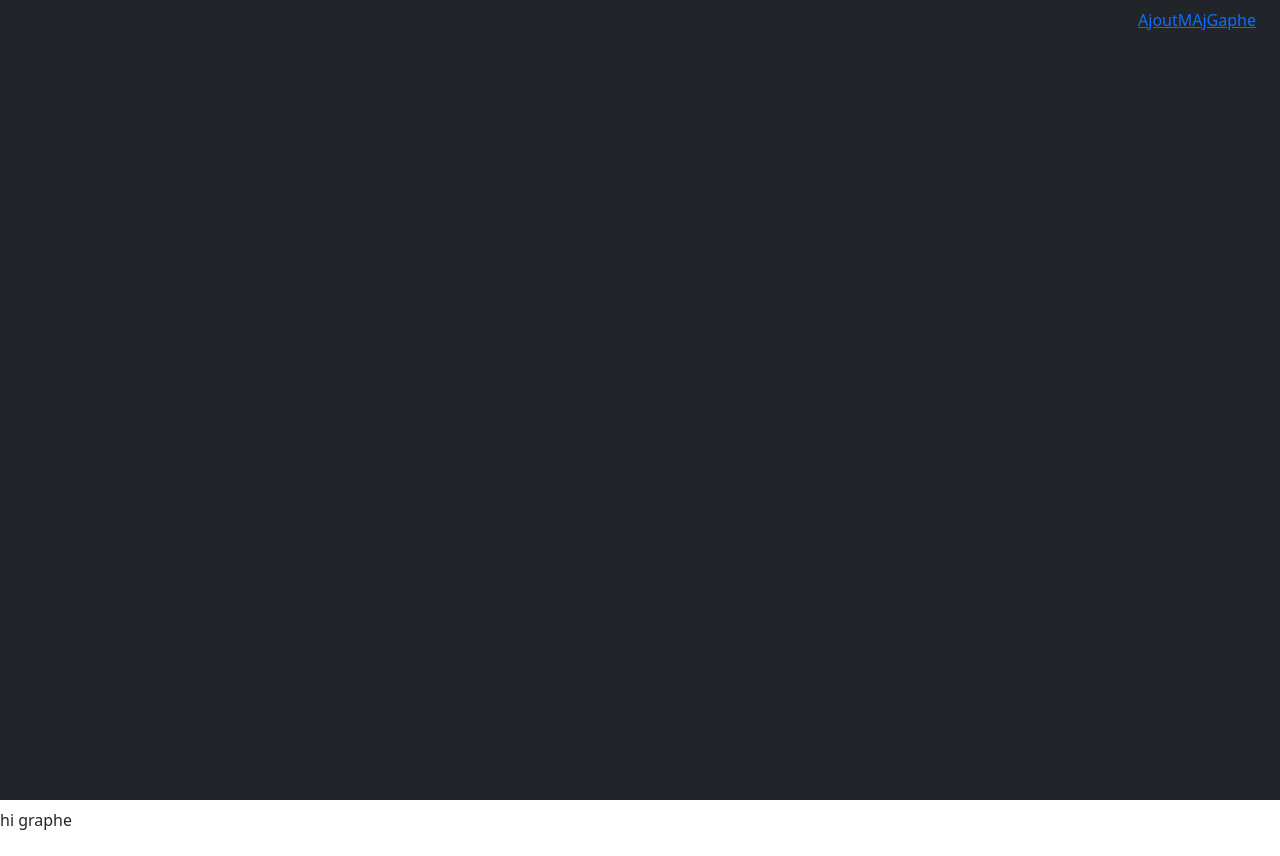
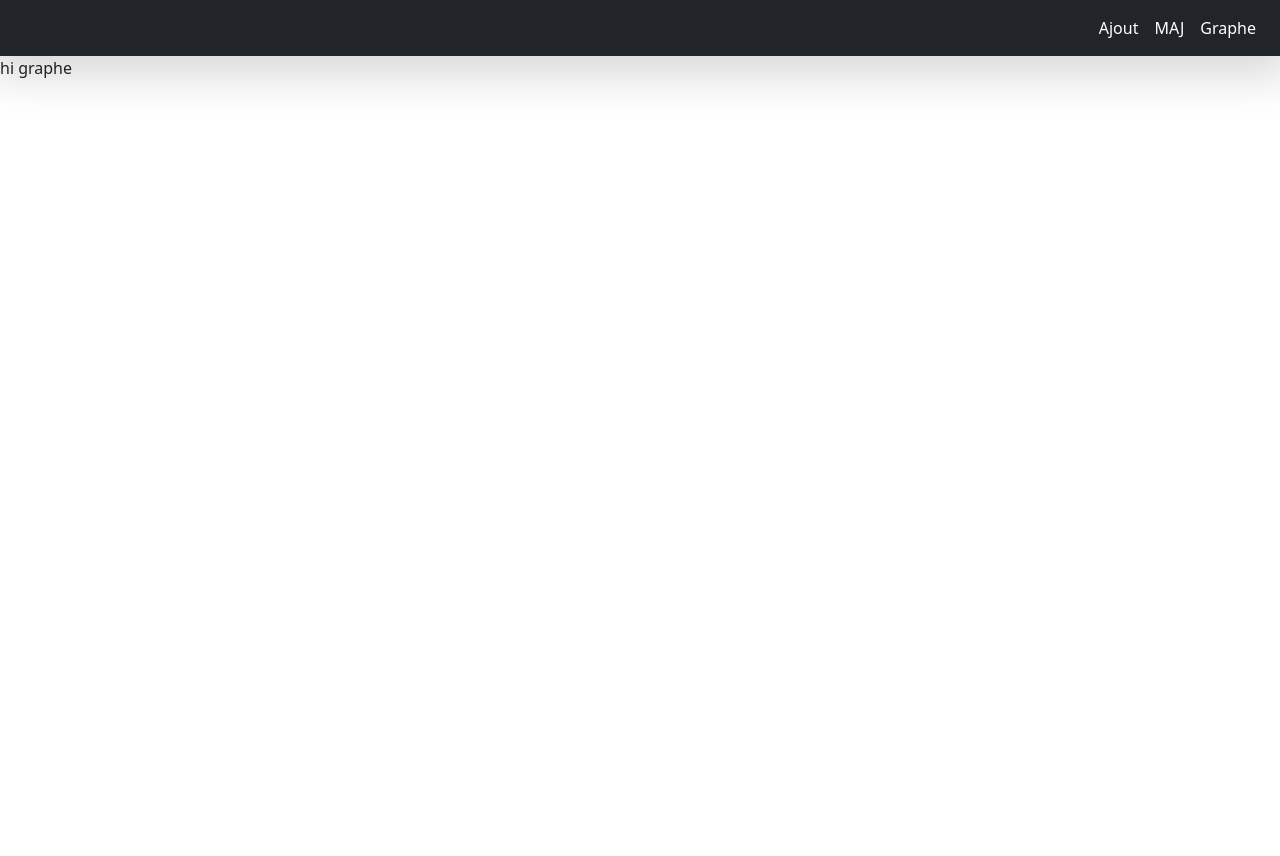
Before and after one commit to PrincyRazafy/Gestion_employe, a Vue app: page / in a window 1280 px wide. After the commit the page ends 800 px from the top, so only its background shows below. Built offline with nearby package versions, Linux system fonts and the light colour scheme.

Commit message:
Edit navbar

```diff
--- a/src/App.vue
+++ b/src/App.vue
@@ -1,20 +1,20 @@
 <template>
-  <div class="bg-dark text-light min-vh-100 position-relative overflow-hidden">
-    <!-- Fond lumineux -->
+  <div class="row">
     <nav
-      class="navbar navbar-expand-lg navbar-dark bg-dark px-4 position-relative z-1"
+      class="navbar navbar-expand-lg navbar-dark bg-dark px-4 position-relative z-1 py-3 shadow-lg"
     >
-      <ul class="navbar-nav ms-auto d-flex gap-3">
-        <li class="nav-item">
-          <router-link to="/ajout">Ajout</router-link>
-          <router-link to="/MAJ">MAj</router-link>
-          <router-link to="/">Gaphe</router-link>
-        </li>
-      </ul>
+      <div class="container-fluid">
+        <div class="ms-auto d-flex gap-3 fs-0">
+          <router-link class="nav-link text-white" to="/ajout"
+            >Ajout</router-link
+          >
+          <router-link class="nav-link text-white" to="/MAJ">MAJ</router-link>
+          <router-link class="nav-link text-white" to="/">Graphe</router-link>
+        </div>
+      </div>
     </nav>
   </div>
-  <div class="navbar">
+  <div class="row">
     <router-view />
-    <br />
   </div>
 </template>
```
